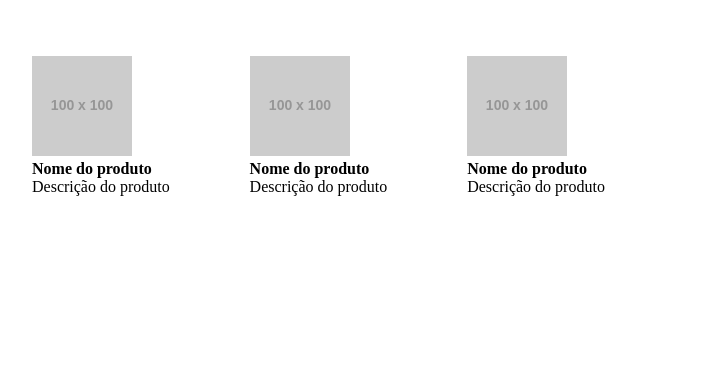
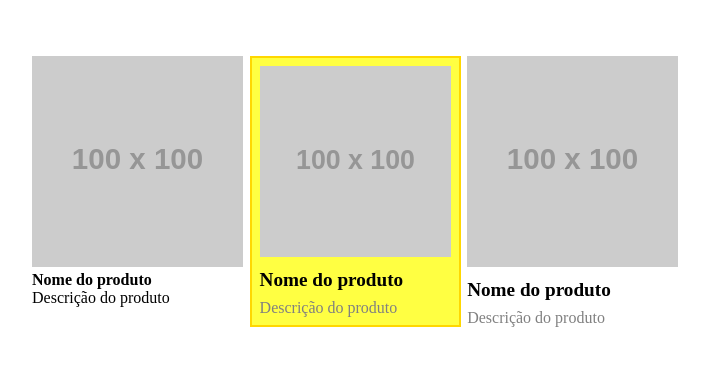
Before and after one commit to Josedev21/curso_ebac_git, a website: page index.html in a window 1280 px wide. Shown: the whole page, without its empty margins (288-997 px from the left). Drawn offline with Linux system fonts and the light colour scheme; placeholder pictures from the web are drawn by us.

Commit message:
projeto final

```diff
--- /dev/null
+++ b/Bem/layout.css
@@ -0,0 +1,8 @@
+.produtos {
+    max-width: 640px;
+    width: 100%;
+    margin: 56px auto;
+    display: grid;
+    grid-template-columns: 33% 33% 33%;
+    grid-column-gap: 1%;
+}
--- a/Bem/main.scss
+++ b/Bem/main.scss
@@ -1,12 +1,5 @@
-.produtos {
-    max-width: 640px;
-    width: 100%;
-    margin: 56px auto;
-    display: grid;
-    grid-template-columns: 33% 33% 33%;
-    grid-column-gap: 1%;
+    .produto {
 
-    &.produto {
         &__imagem {
             width: 100%;
         }
@@ -26,4 +19,3 @@
             background-color: #ffff42;
         }
     }
-}
--- a/index.html
+++ b/index.html
@@ -7,6 +7,7 @@
     <title>Exercício boas práticas de CSS</title>
     <link rel="stylesheet" href="./Bem/main.css">
     <link rel="stylesheet" href="./Bem/base.css">
+    <link rel="stylesheet" href="./Bem/layout.css">
 </head>
 <body>
     <div class="produtos">
@@ -17,7 +18,7 @@
                 Descrição do produto
             </p>
         </div>
-        <div class="produto --em--destaque">
+        <div class="produto produto--em--destaque">
             <img class="produto__imagem" src="https://via.placeholder.com/100x100">
             <h4 class="produto__nome">Nome do produto</h4>
             <p class="produto__descricao">
```
Also changed, not shown: Bem/main.css, 1 other file.
